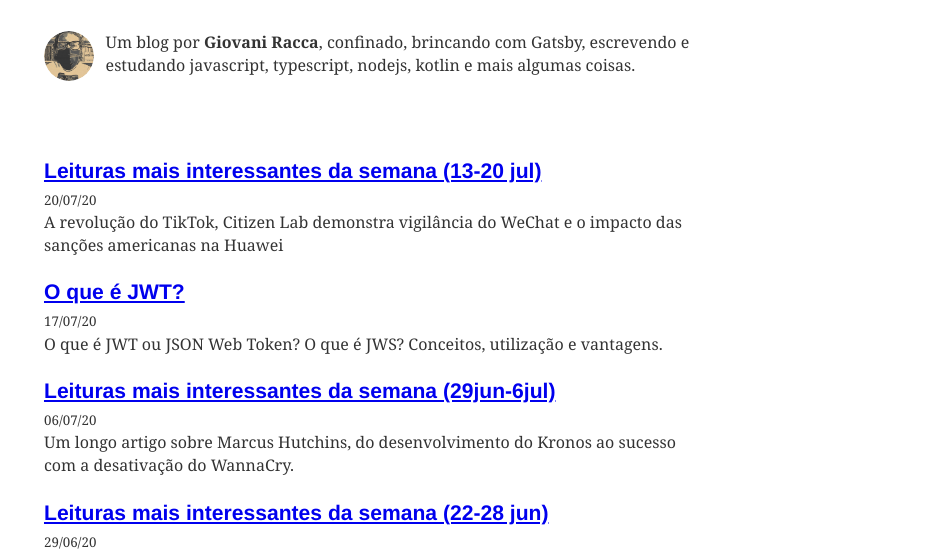
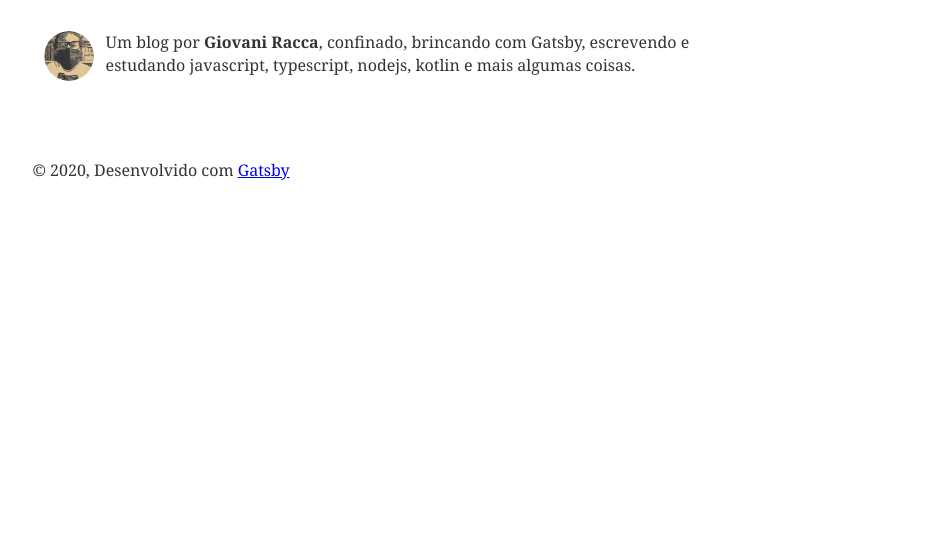
Before and after one commit to giovanibr/pensandoemcodigos, a Gatsby site: page / in a window 1280 px wide. Shown: the part 253-804 px from the top of the page, without its empty margins (277-1218 px from the left). Built offline with nearby package versions, Linux system fonts and the light colour scheme; Gatsby itself is replaced by a stand-in of ours; some packages are replaced by stand-ins of ours.

Commit message:
filtra pagina inicial por categora blog

```diff
--- a/src/pages/index.tsx
+++ b/src/pages/index.tsx
@@ -25,6 +25,7 @@ type Data = {
           title: string
           date: string
           description: string
+          category: string
         }
         fields: {
           slug: string
@@ -40,11 +41,11 @@ const BlogIndex = ({ data, location }: PageProps<Data>) => {
   const menuLinks = data.site.siteMetadata.menuLinks
 
   return (
-    <Layout location={location} title={siteTitle} menu={menuLinks}>
+    <Layout location={location} title={siteTitle} >
       <SEO title="All posts" />
       <Bio />
       {posts.map(({ node }) => {
-        // if (node.frontmatter.tag === "post") {
+        // if (node.frontmatter.category === "post") {
         const title = node.frontmatter.title || node.fields.slug
         return (
           <article key={node.fields.slug} style={{marginLeft: rhythm(.5)}}>
@@ -69,7 +70,7 @@ const BlogIndex = ({ data, location }: PageProps<Data>) => {
             </section>
           </article>
         )
-        //      }
+        // }
       })}
     </Layout>
   )
@@ -84,7 +85,13 @@ export const pageQuery = graphql`
         title
       }
     }
-    allMarkdownRemark(sort: { fields: [frontmatter___date], order: DESC }) {
+    allMarkdownRemark(
+      filter: {
+        frontmatter: {category: {eq: "post"}}
+      },
+      sort: {
+        fields: [frontmatter___date], order: DESC
+      }) {
       edges {
         node {
           excerpt
@@ -95,7 +102,8 @@ export const pageQuery = graphql`
             date(formatString: "DD/MM/YY")
             title
             description
-            tag
+            tags
+            category
           }
         }
       }
```
